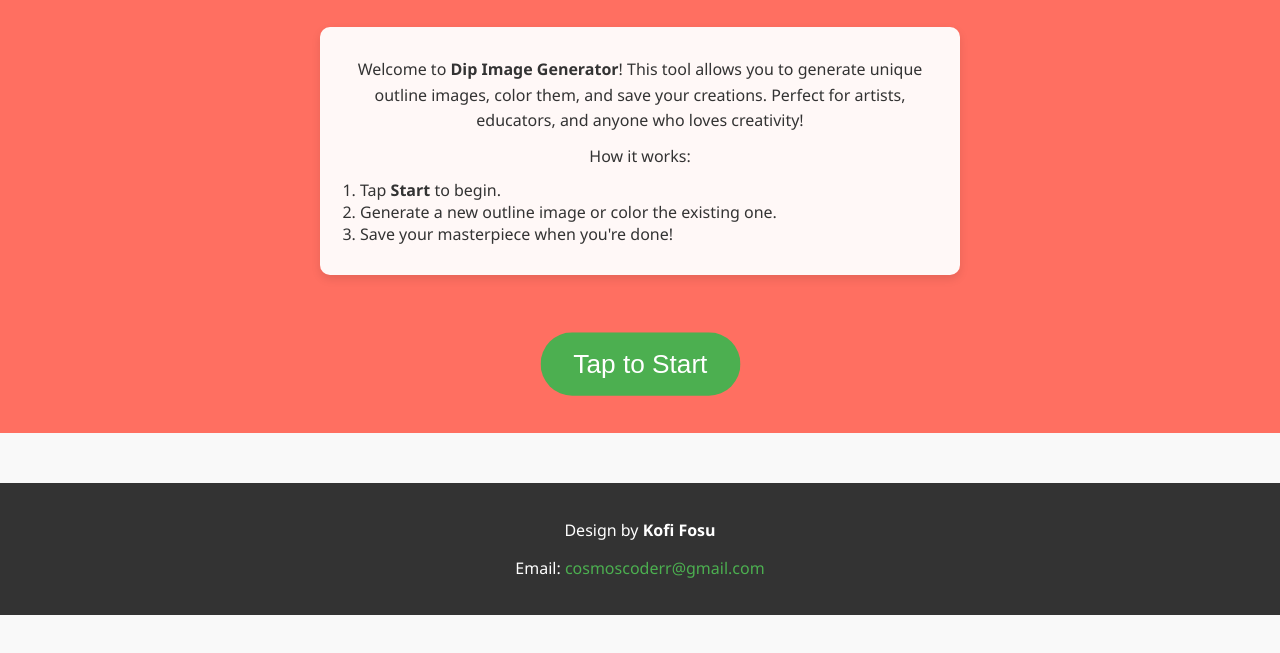
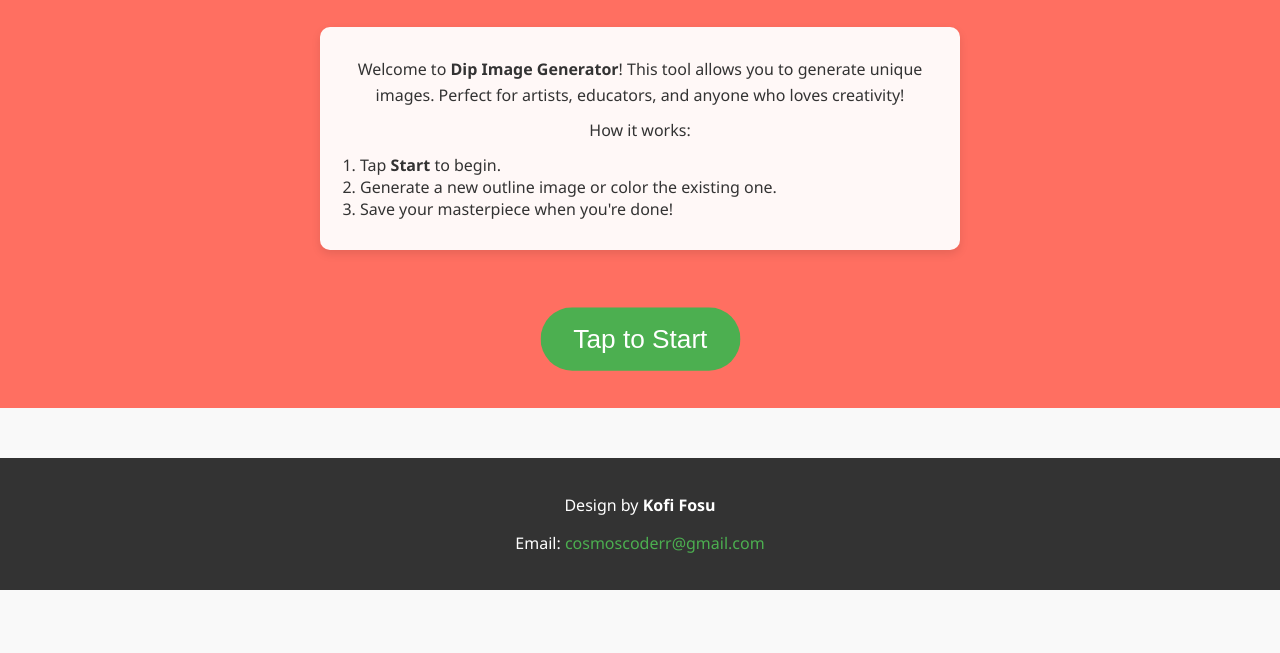
Before and after one commit to onetwo346/Testonly, a plain HTML site: page index.html in a window 1280 px wide. Shown: the part 145-798 px from the top of the page. Drawn offline with Linux system fonts and the light colour scheme.

Commit message:
Update index.html

```diff
--- a/index.html
+++ b/index.html
@@ -152,7 +152,7 @@
     <h1>Dip Image Generator</h1>
     <p class="tagline">Dip into Creativity and Learning!</p>
     <div class="intro-info">
-      <p>Welcome to <strong>Dip Image Generator</strong>! This tool allows you to generate unique outline images, color them, and save your creations. Perfect for artists, educators, and anyone who loves creativity!</p>
+      <p>Welcome to <strong>Dip Image Generator</strong>! This tool allows you to generate unique images. Perfect for artists, educators, and anyone who loves creativity!</p>
       <p>How it works:</p>
       <ol>
         <li>Tap <strong>Start</strong> to begin.</li>
```
